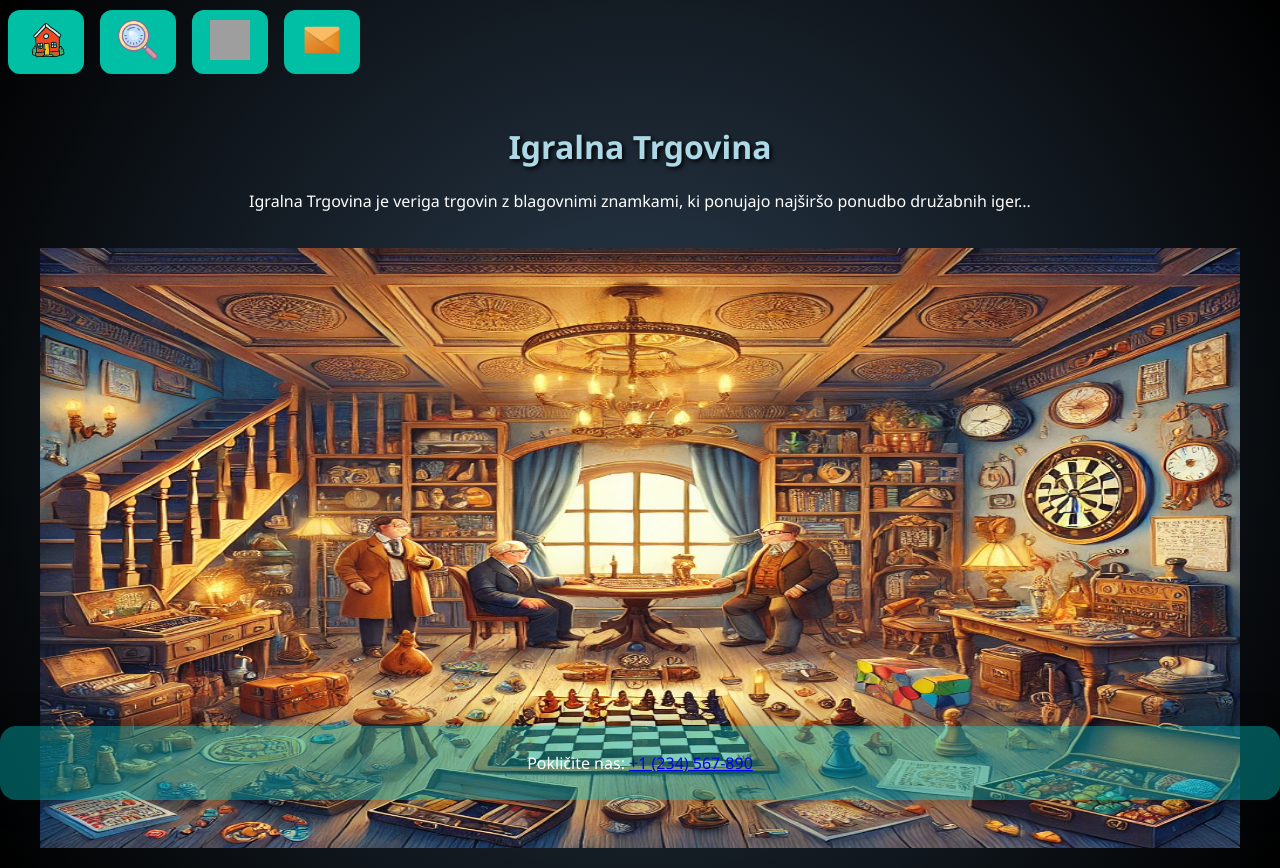
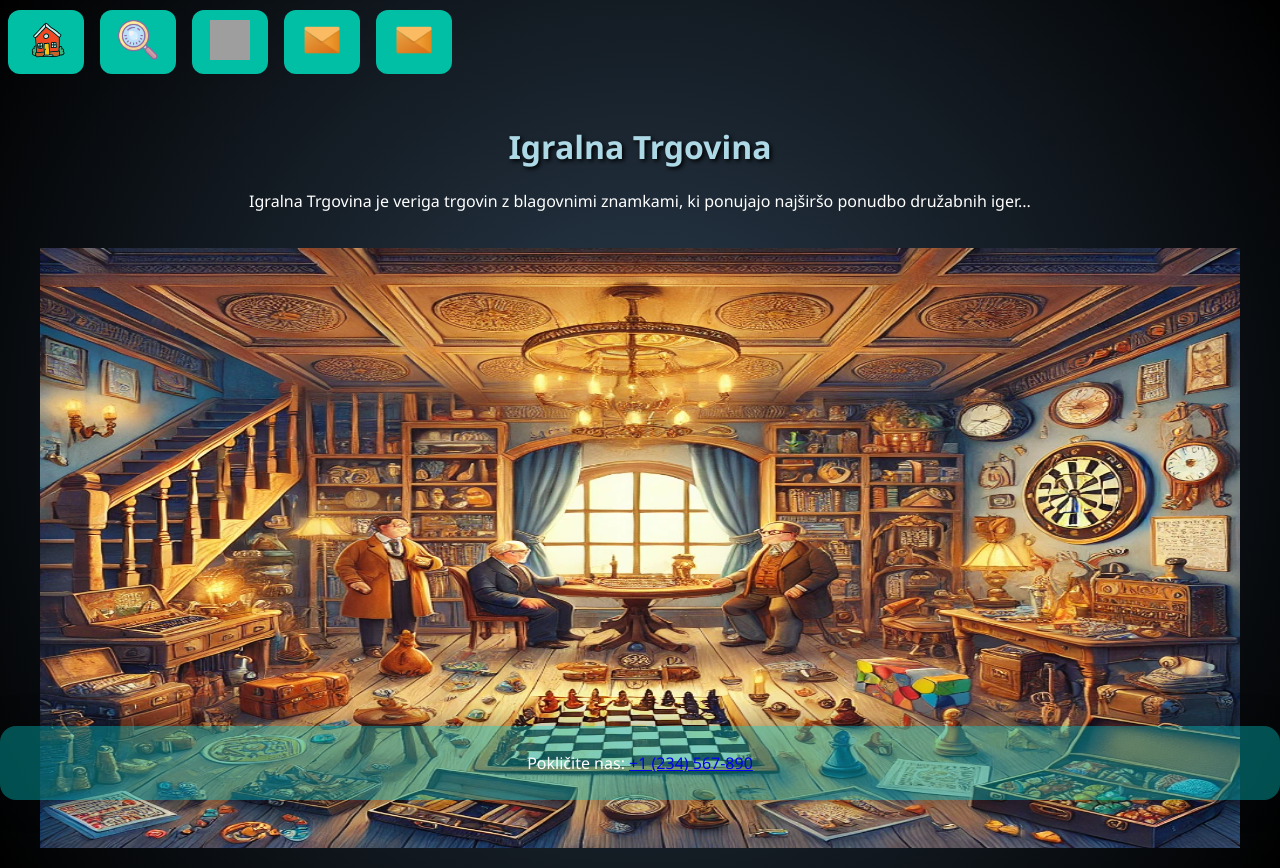
Before and after one commit to kristiana19/crazy-8, a React (Create React App) app: page / in a window 1280 px wide. Built offline with nearby package versions, Linux system fonts and the light colour scheme; grey boxes are pictures that could not be loaded.

Commit message:
Cart link added

```diff
--- a/src/app.jsx
+++ b/src/app.jsx
@@ -5,6 +5,7 @@ import Home from "./components/Home/Home";
 import GameCards from "./components/GameCards/gamecards";
 import Crazy from "./components/Crazy 8/Crazy";
 import ContactUs from "./components/Contacts/contacts";
+import Cart from "./components/Cart/cart";
 
 
 export default function App() {
@@ -27,6 +28,7 @@ export default function App() {
         {activeContent === "two" && <GameCards />}
         {activeContent === "three" && <Crazy />}
         {activeContent === "four" && <ContactUs />}
+        {activeContent === "five" && <Cart />}
       </main>
 
 
--- a/src/components/header.jsx
+++ b/src/components/header.jsx
@@ -5,6 +5,7 @@ const buttons = [
   { id: "two", icon: "/search.png" },
   { id: "three", icon: "/tictactoe.png" },
   { id: "four", icon: "/contactus.png" },
+  { id: "five", icon: "/contactus.png" },
 ];
 
 export default function Header({ onContentChange }) {
```
